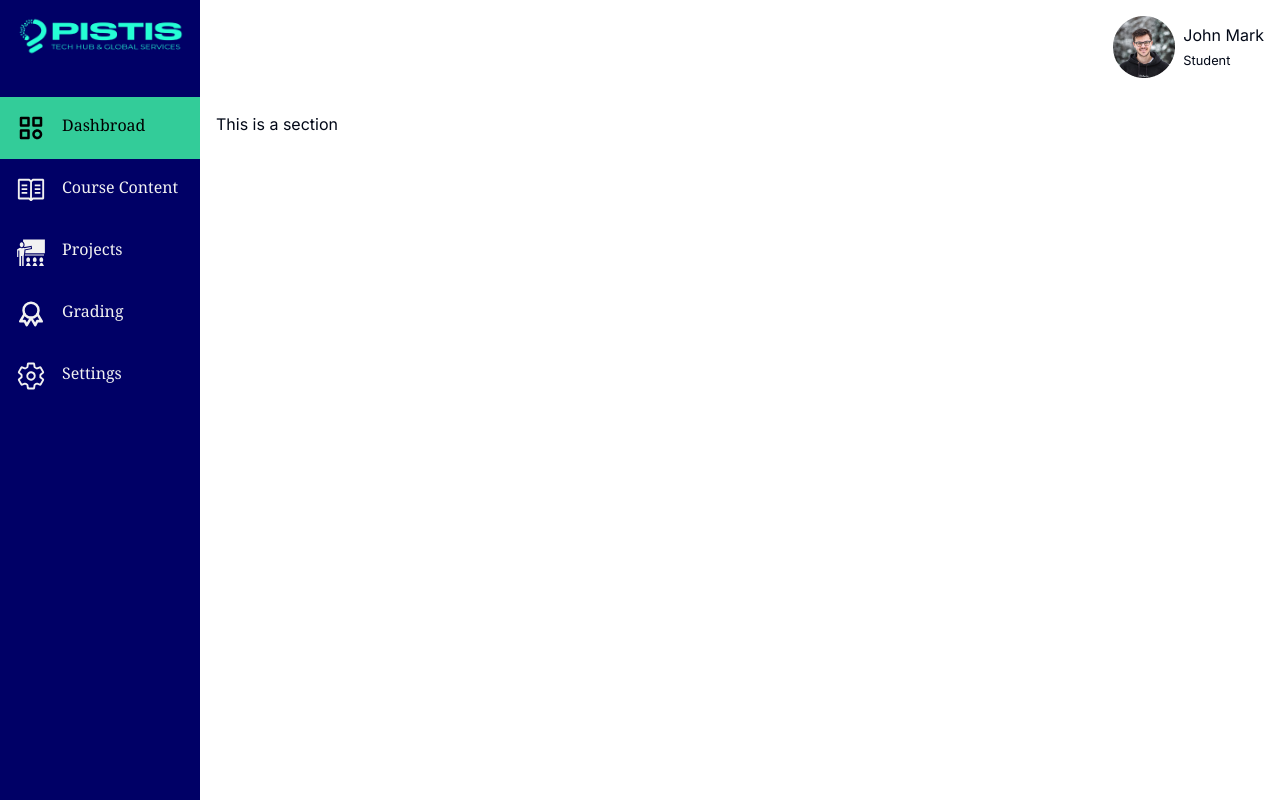
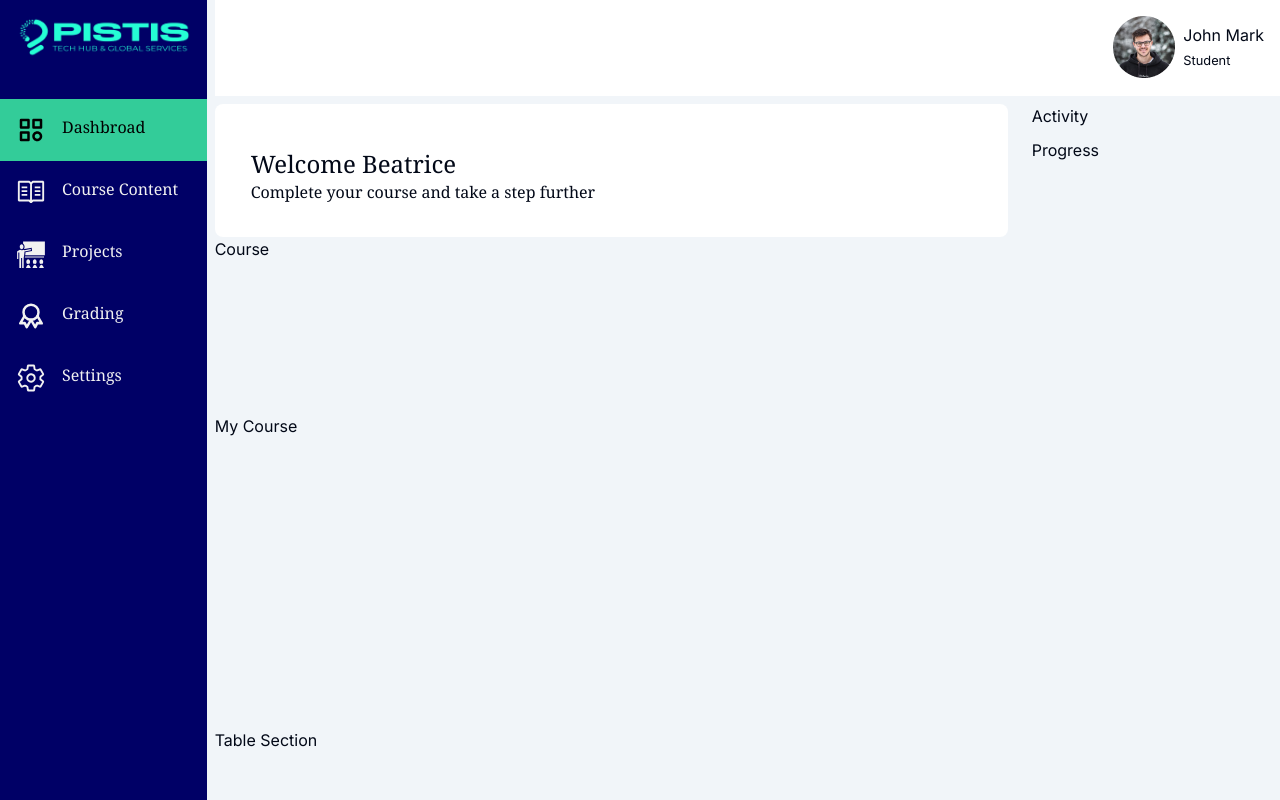
Before and after one commit to Lyttleton21/frontend_test, a Next.js app: page / in a window 1280 px wide. Shown: the top 800 px of the page. Built offline with nearby package versions, Linux system fonts and the light colour scheme.

Commit message:
Implement The main layout

```diff
--- a/app/page.tsx
+++ b/app/page.tsx
@@ -1,9 +1,10 @@
+import Content from "@/components/content";
 import Frame from "@/components/Frame";
 import SideBar from "@/components/SideBar";
 
 export default function Home() {
   return (
-    <main className="w-full md:grid md:grid-cols-6 md:grid-rows-12 md:gap-4 ">
+    <main className="w-full bg-slate-100 md:grid md:grid-cols-6 md:grid-rows-12 md:gap-2 ">
       <aside className="hidden bg-[#000066] h-[1024px] md:block md:row-span-10 md:col-span-2  xl:col-span-1">
         <SideBar />
       </aside>
@@ -11,7 +12,12 @@ export default function Home() {
       <header className="h-[96px] bg-[#ffffff] w-full p-4 md:col-span-4 xl:col-span-5">
         <Frame />
       </header>
-      <section className="col-span-5 row-span-11">This is a section</section>
+      <section className="md:col-span-4 md:row-span-6 xl:col-span-5">
+        <Content />
+      </section>
+      <section className="md:col-span-4 md:row-span-5 xl:col-span-5">
+        Table Section
+      </section>
     </main>
   );
 }
--- /dev/null
+++ b/components/Content.tsx
@@ -0,0 +1,11 @@
+import MainContent from "./MainContent";
+import SubContent from "./SubContent";
+
+export default function Content() {
+  return (
+    <div className="lg:grid lg:grid-cols-4 lg:gap-6">
+      <MainContent />
+      <SubContent />
+    </div>
+  );
+}
--- /dev/null
+++ b/components/MainContent.tsx
@@ -0,0 +1,13 @@
+import Welcome from "./Welcome";
+
+export default function MainContent() {
+  return (
+    <div className="lg:col-span-3">
+      <div className="lg:grid lg:grid-rows-12">
+        <Welcome />
+        <div className="lg:row-span-4">Course</div>
+        <div className="lg:row-span-5">My Course</div>
+      </div>
+    </div>
+  );
+}
--- /dev/null
+++ b/components/SubContent.tsx
@@ -0,0 +1,10 @@
+export default function SubContent() {
+  return (
+    <div className="lg:col-span-1">
+      <div className="lg:grid lg:grid-rows-12">
+        <div className="lg:row-span-7">Activity</div>
+        <div className="lg:row-span-5">Progress</div>
+      </div>
+    </div>
+  );
+}
--- /dev/null
+++ b/components/Welcome.tsx
@@ -0,0 +1,36 @@
+export default function Welcome() {
+  return (
+    <div className="p-4 text-center mt-[-20px] bg-[#ffffff] md:mt-0 md:h-[133px] lg:text-left lg:row-span-3 lg:rounded-lg lg:pl-6">
+      <div className="mt-5 lg:p-2 lg:pl-3 ">
+        <h3 className="font-serif text-2xl font-medium leading-8">
+          Welcome Beatrice
+        </h3>
+        <small className="font-serif text-base font-normal leadind-[19.5px]">
+          Complete your course and take a step further
+        </small>
+        {/* <div>
+                        <div className="h-[133px] ">
+                          <div className="relative ">
+                            <div className="absolute top-4">
+                              <Image
+                                src={red}
+                                alt={"Red"}
+                                width={135}
+                                height={119}
+                              />
+                            </div>
+                            <div className="">
+                              <Image
+                                src={blue}
+                                alt={"Blue"}
+                                width={135}
+                                height={119}
+                              />
+                            </div>
+                          </div>
+                        </div>
+                      </div> */}
+      </div>
+    </div>
+  );
+}
```
Also changed, not shown: public/Rectangle bu.png (renamed from public/Rectangle 176 (1).png), public/🦆 emoji _flexed biceps_.png (added).
